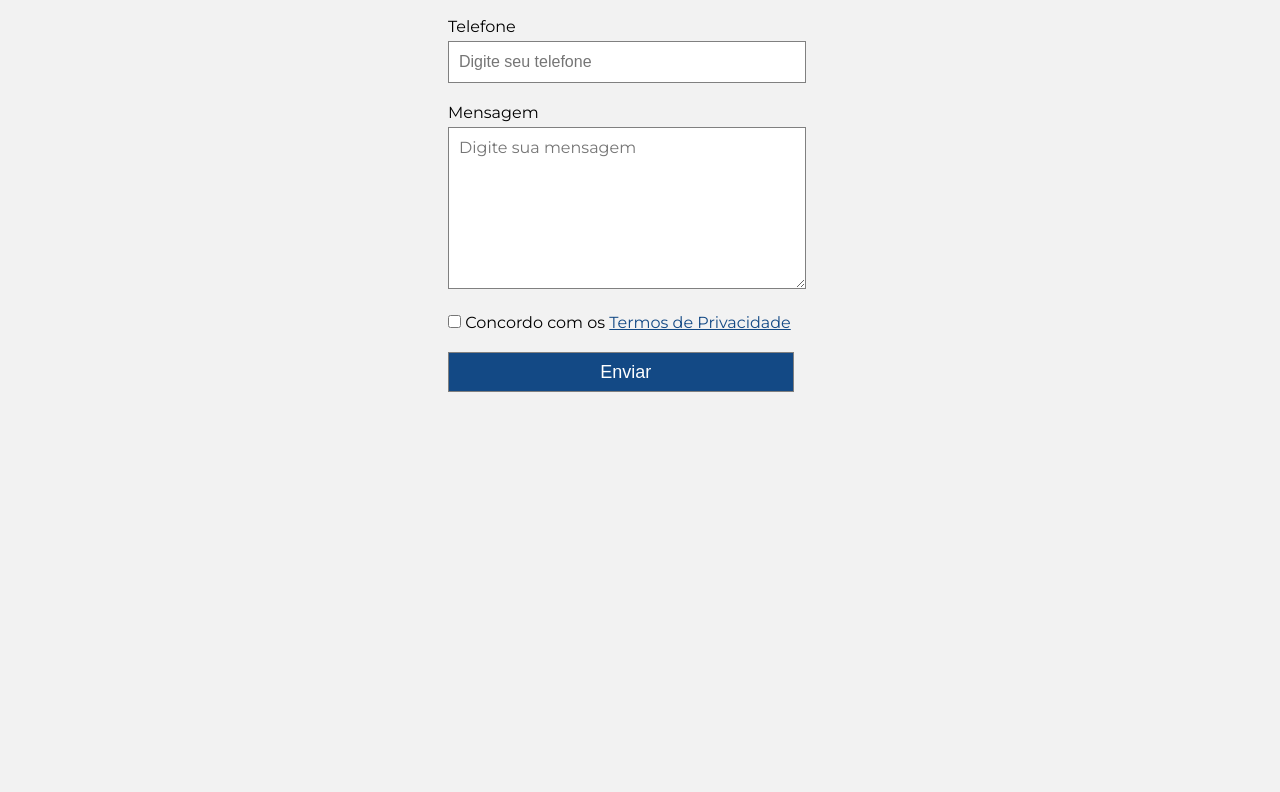
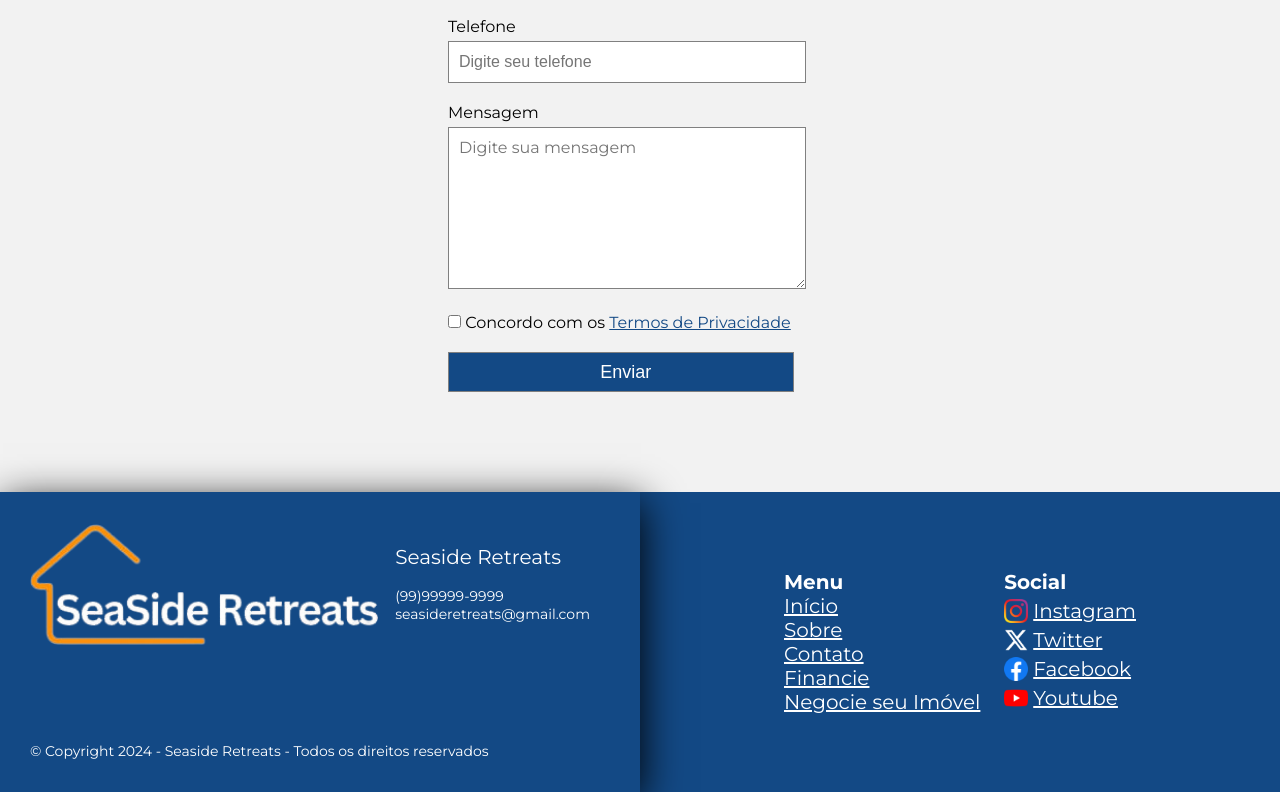
Before and after one commit to Fe0072007/Site-Imobiliaria, a plain HTML site: page Site/Contato/contato.html in a window 1280 px wide. Shown: the part 390-1182 px from the top of the page. Before the commit the page ends 800 px from the top, so only its background shows below. Drawn offline with Linux system fonts and the light colour scheme.

Commit message:
Add files via upload

```diff
--- a/Site/Contato/contato.css
+++ b/Site/Contato/contato.css
@@ -170,3 +170,127 @@ body{
     cursor: pointer;
 
 }
+/* RODAPÉ */
+#rodape{
+
+    width: 100%;
+    height: 300px;
+    display: flex;
+    margin-top: 100px;
+
+}
+.sep{
+
+    background-color: #134985;
+    width: 50%;
+    font-size: 14px;
+}
+#sep1{
+
+    box-shadow: 2px 10px 40px -1px black;
+    z-index: 9999;
+    display: flex;
+    color: white;
+    font-family: Montserrat;
+    align-items: center;
+    justify-content: justify;
+    flex-wrap: wrap;
+}
+#sep1-uppart{
+
+    display: flex;
+    align-items: center;
+    width: 100%;
+    justify-content: space-between;
+    margin-left: 30px;
+    margin-right: 50px;
+    align-self: flex-start;
+    margin-top: 30px;
+}
+#imgRodape{
+
+    width: 350px;
+
+}
+#contatos{
+
+    display: flex;
+    flex-direction: column;
+
+
+}
+#seasideRodape{
+
+    font-size: 20px;
+
+}
+#copy{
+
+    margin-left: 30px;
+
+}
+#sep2{
+
+    z-index: 1;
+    display: flex;
+    color: white;
+    font-family: Montserrat;
+    align-items: center;
+    justify-content: center;
+    font-family: Montserrat;
+    font-size: 20px;
+    flex-direction: row;
+
+}
+#sep2-division{
+
+    width: 55%;
+    display: flex;
+    flex-direction: row;
+    justify-content: space-between;
+
+}
+#sep2-division1{
+
+    list-style: none;
+    display: flex;
+    flex-direction: column;
+
+}
+
+.itens-division1{
+
+    text-decoration: underline;
+    color: white;
+
+}
+#sep2-division2{
+
+    list-style: none;
+    display: flex;
+    flex-direction: column;
+
+}
+#sep2-division2 > .sep2-division2-li{
+
+    display: flex;
+    align-items: center;
+    margin-bottom: 5px;
+
+}
+.sep2-division2-li > img{
+
+    margin-right: 5px;
+
+}
+.itens-division2{
+
+    text-decoration: underline;
+    color: white;
+
+}
+.itens-division2::after{
+
+    text-decoration: underline;
+
+}
--- a/Site/Contato/contato.html
+++ b/Site/Contato/contato.html
@@ -45,6 +45,54 @@
         </form>
 
     </div>
+    <footer id="rodape">
+
+        <div id="sep1" class="sep">
+            <div id="sep1-uppart">
+
+                <img src="../Início/Logo Seaside.png" alt="Seaside Retreats" id="imgRodape">
+
+                <div id="contatos">
+
+                    <p id="seasideRodape">Seaside Retreats</p>
+                    <br>
+                    <p>(99)99999-9999</p>
+                    <p>seasideretreats@gmail.com</p>
+
+                </div>
+            </div>
+
+            <p id="copy">© Copyright 2024 - Seaside Retreats - Todos os direitos reservados</p>
+
+        </div>
+        <div id="sep2" class="sep">
+
+            <div id="sep2-division">
+
+                <ul id="sep2-division1">
+                    <li><b>Menu</b></li>
+                    <li ><a class="itens-division1" href="../Início/index.html">Início</a></li>
+                    <li ><a class="itens-division1" href="../Sobre/sobre.html">Sobre</a></li>
+                    <li ><a class="itens-division1" href="../Contato/contato.html">Contato</a></li>
+                    <li ><a class="itens-division1" href="../Financie/financie.html">Financie</a></li>
+                    <li ><a class="itens-division1" href="../Negocie/negocio.html">Negocie seu Imóvel</a></li>
+
+                </ul>
+                <ul id="sep2-division2">
+
+                    <li class="sep2-division2-li"><b>Social</b></li>
+                    <li class="sep2-division2-li"><img src="../Início/Instagram.png" alt="Instagram" width="24px"><a href="" class="itens-division2">Instagram</a></li>
+                    <li class="sep2-division2-li"><img src="../Início/X.png" alt="Twitter" width="24px"><a href="" class="itens-division2">Twitter</a></li>
+                    <li class="sep2-division2-li"><img src="../Início/Facebook.png" alt="Facebook" width="24px"><a href="" class="itens-division2">Facebook</a></li>
+                    <li class="sep2-division2-li"><img src="../Início/Youtube.png" alt="Youtube" width="24px"><a href="" class="itens-division2">Youtube</a></li>
+
+                </ul>
+
+            </div>
+
+        </div>
+
+    </footer>
     <script src="contato.js"></script>
 </body>
 </html>
```
Also changed, not shown: Site/Financie/financie.html (added, +33 -0 lines), Site/Financie/financie.css (added).
